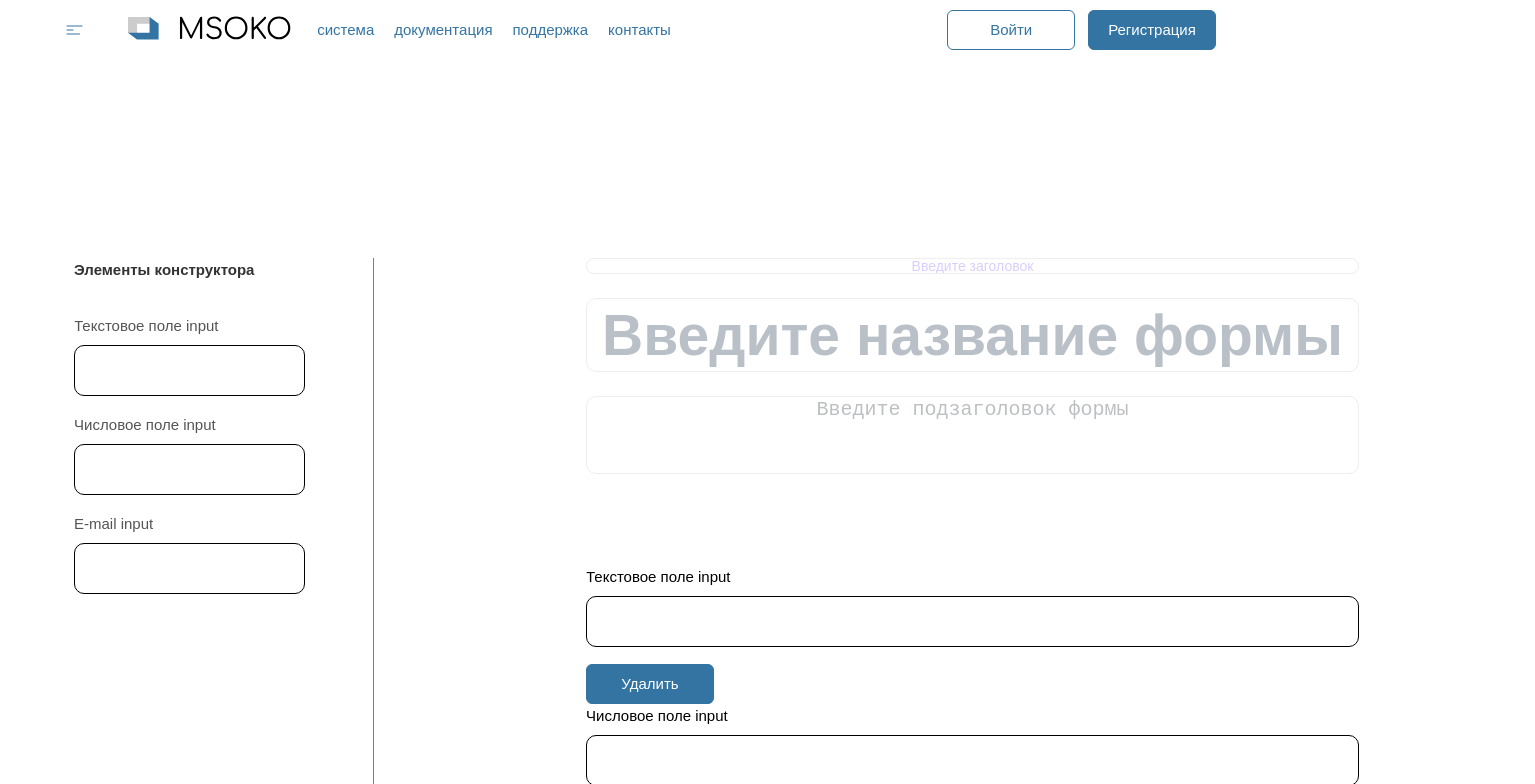
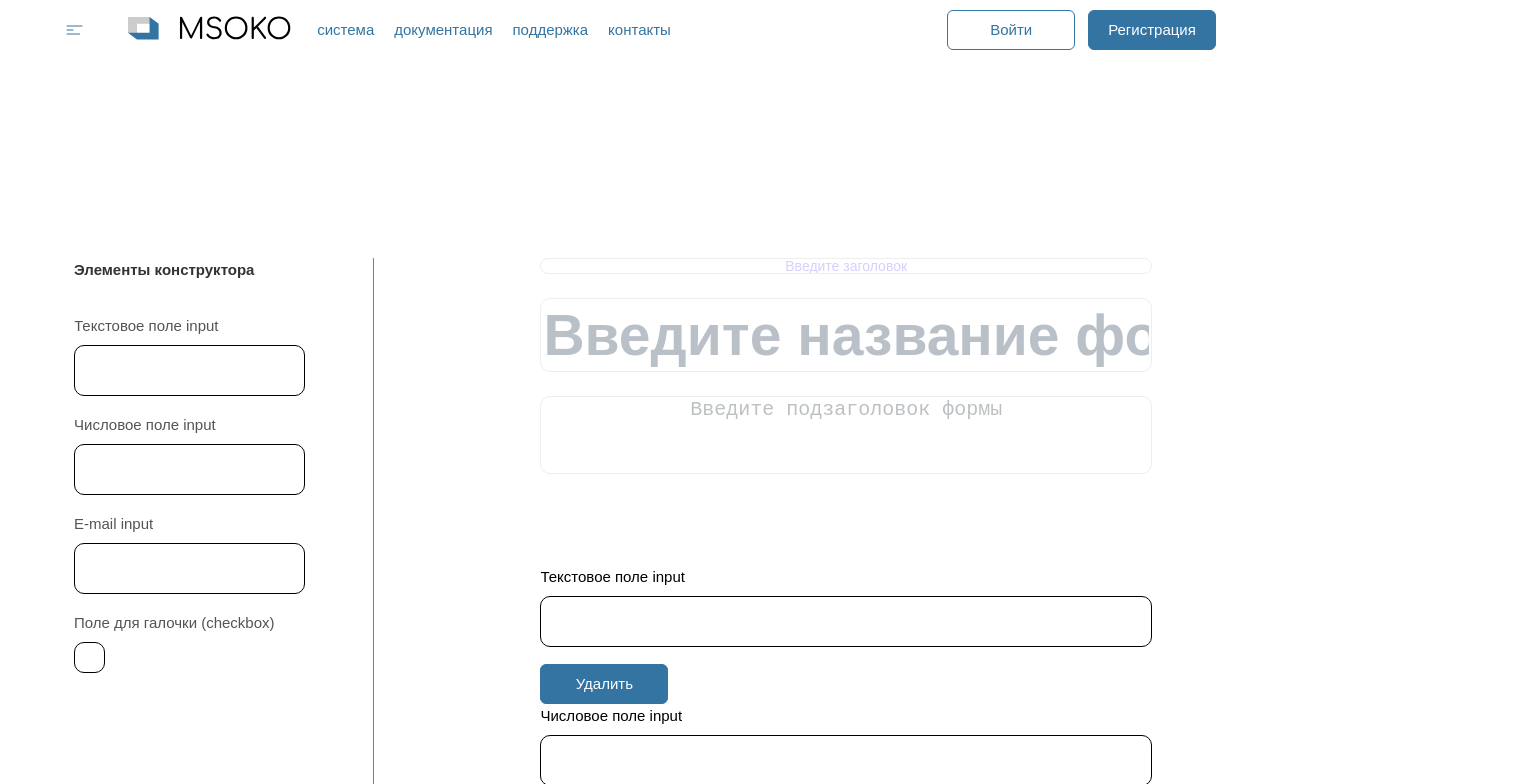
Before and after one commit to NISONovosibirsk/niso-system, a React (Create React App) app: page / in a window 1280 px wide. Shown: the top 784 px of the page, 1535 px wide, since content can reach past the window. Built offline with nearby package versions, Linux system fonts and the light colour scheme.

Commit message:
feat: add checkbox element

```diff
--- a/src/components/CustomForm/CustomForm.scss
+++ b/src/components/CustomForm/CustomForm.scss
@@ -1,9 +1,9 @@
 .custom-form {
-  padding-left: 212px;
-  padding-right: 176px;
+  padding-left: 13%;
+  padding-right: 10%;
   display: grid;
   width: 100%;
-  grid-template: 16px 74px minmax(26px, 78px) minmax(99px, 1fr) / 1fr;
+  grid-template: 16px 74px minmax(26px, 78px) minmax(99px, 1fr) / minmax(223px, 1fr);
   gap: 24px;
 
   &__title {
--- a/src/components/CustomForm/CustomForm.tsx
+++ b/src/components/CustomForm/CustomForm.tsx
@@ -4,7 +4,6 @@ import { FormElement } from '..';
 import { Droppable } from 'react-beautiful-dnd';
 import { useDispatch } from 'react-redux';
 import {
-    changeCustomInputsValues,
     changeFormSubtitle,
     changeFormTitle,
     changeTitle,
@@ -64,7 +63,6 @@ const CustomForm = () => {
                                 id={item.id}
                                 index={index}
                                 key={item.id}
-                                isDisabled={item.isDisabled}
                             />
                         ))}
                     </div>
--- a/src/components/FormElement/FormElement.scss
+++ b/src/components/FormElement/FormElement.scss
@@ -5,6 +5,18 @@
     &:hover {
         background: rgba(128, 128, 128, 0.2);
         border-radius: 10px;
+    }
+
+    &__checkbox-label {
+        cursor: pointer;
+        height: 29px;
+        width: 29px;
+        border: 1px solid rgba($color: #000, $alpha: 1) {
+            radius: 10px;
+        }
+        margin: {
+            bottom: 17px;
+        }
     }
 
     &__input {
@@ -41,6 +53,14 @@
                     }
                 }
             }
+
+            &_checkbox {
+                display: none;
+
+                &:checked + .form-element__checkbox-label {
+                    background: forestgreen;
                 }
             }
         }
+    }
+}
--- a/src/components/FormElement/FormElement.tsx
+++ b/src/components/FormElement/FormElement.tsx
@@ -10,7 +10,7 @@ import { useTypeSelector } from '../../hooks/useTypeSelector';
 import { Button } from '..';
 import { IFormElement } from '../../interfaces';
 
-const FormElement = ({ item, id, index, isDisabled }: IFormElement) => {
+const FormElement = ({ item, id, index }: IFormElement) => {
     const { constructor } = useTypeSelector(state => state.form);
 
     const dispatch = useDispatch();
@@ -31,11 +31,43 @@ const FormElement = ({ item, id, index, isDisabled }: IFormElement) => {
 
     // remove element
     const handleRemove = e => {
-        e.preventDefault();
-
         const newState = Array.from(constructor);
         newState.splice(index, 1);
         dispatch(removeElement(newState));
+    };
+
+    const handleChecked = e => {
+        const newState: Array<any> = Array.from(constructor);
+        newState[index].value = e.target.checked;
+        dispatch(valueChange(newState));
+    };
+
+    //handle ElementType
+    const handleElementType = () => {
+        switch (item.type) {
+            case 'checkbox':
+                return (
+                    <label className='form-element__checkbox-label'>
+                        <input
+                            className='form-element__input form-element__input_type_checkbox'
+                            type='checkbox'
+                            checked={item.value}
+                            onChange={handleChecked}
+                            disabled={item.isDisabled}
+                        />
+                    </label>
+                );
+            default:
+                return (
+                    <input
+                        className='form-element__input'
+                        type={item.type}
+                        value={item.value}
+                        onChange={handleValueChange}
+                        disabled={item.isDisabled}
+                    />
+                );
+        }
     };
 
     return (
@@ -52,16 +84,10 @@ const FormElement = ({ item, id, index, isDisabled }: IFormElement) => {
                             value={item.title}
                             onChange={handleTitleChange}
                             disabled={item.isDisabled}
-                        ></input>
-                        <input
-                            className='form-element__input'
-                            type={item.type}
-                            value={item.value}
-                            onChange={handleValueChange}
-                            disabled={isDisabled}
-                        ></input>
+                        />
+                        {handleElementType()}
                     </div>
-                    {isDisabled ? null : (
+                    {item.isDisabled ? null : (
                         <Button
                             type='filled'
                             onClick={handleRemove}
--- a/src/components/FormElements/FormElements.tsx
+++ b/src/components/FormElements/FormElements.tsx
@@ -24,7 +24,6 @@ const FormElements = () => {
                                 id={item.id}
                                 index={index}
                                 key={item.id}
-                                isDisabled={item.isDisabled}
                             />
                         ))}
                     </div>
--- a/src/interfaces.ts
+++ b/src/interfaces.ts
@@ -3,7 +3,6 @@ export interface IFormElement {
     item: any;
     id: number;
     index: number;
-    isDisabled: boolean;
 }
 
 // Blog Card
--- a/src/store/reducers/formReducer.ts
+++ b/src/store/reducers/formReducer.ts
@@ -29,24 +29,31 @@ const initialState: formState = {
             value: '',
             isDisabled: true,
         },
+        {
+            id: 3,
+            title: 'Поле для галочки (checkbox)',
+            type: 'checkbox',
+            value: false,
+            isDisabled: true,
+        },
     ],
     constructor: [
         {
-            id: 3,
+            id: 4,
             title: 'Текстовое поле input',
             type: 'text',
             value: '',
             isDisabled: false,
         },
         {
-            id: 4,
+            id: 5,
             title: 'Числовое поле input',
             type: 'number',
             value: '',
             isDisabled: false,
         },
         {
-            id: 5,
+            id: 6,
             title: 'E-mail input',
             type: 'email',
             value: '',
```
Lines whose indentation alone changed are shown as unchanged.
